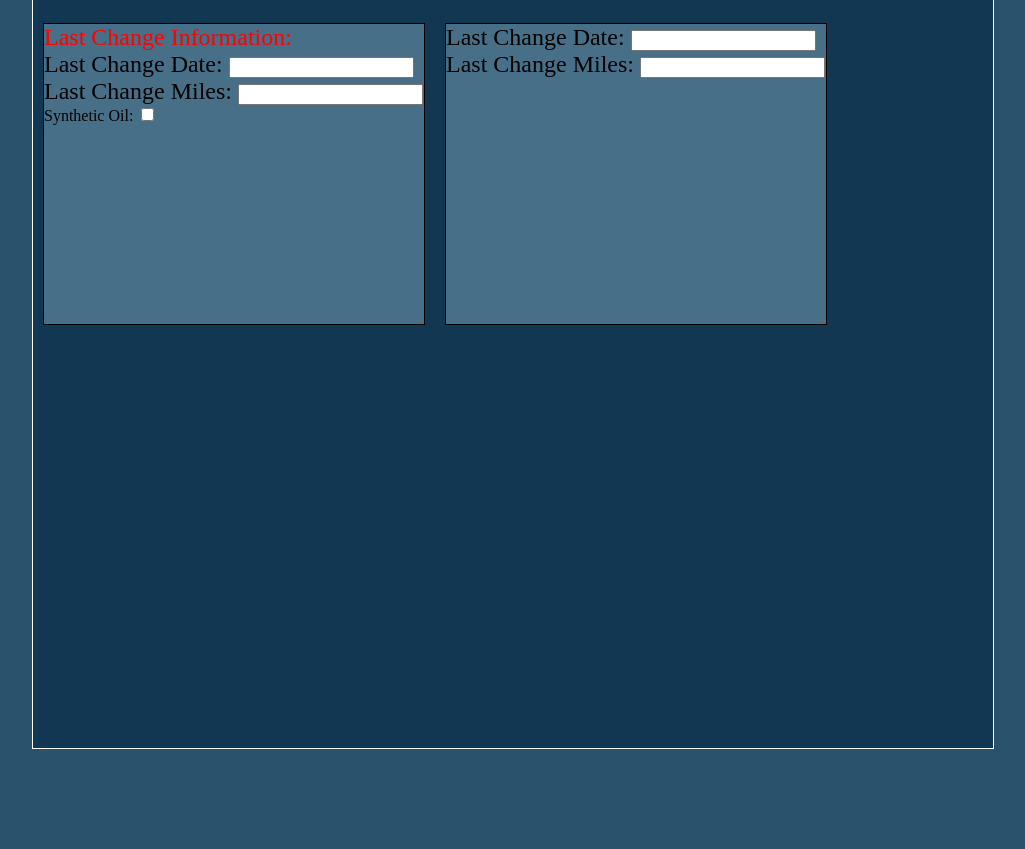
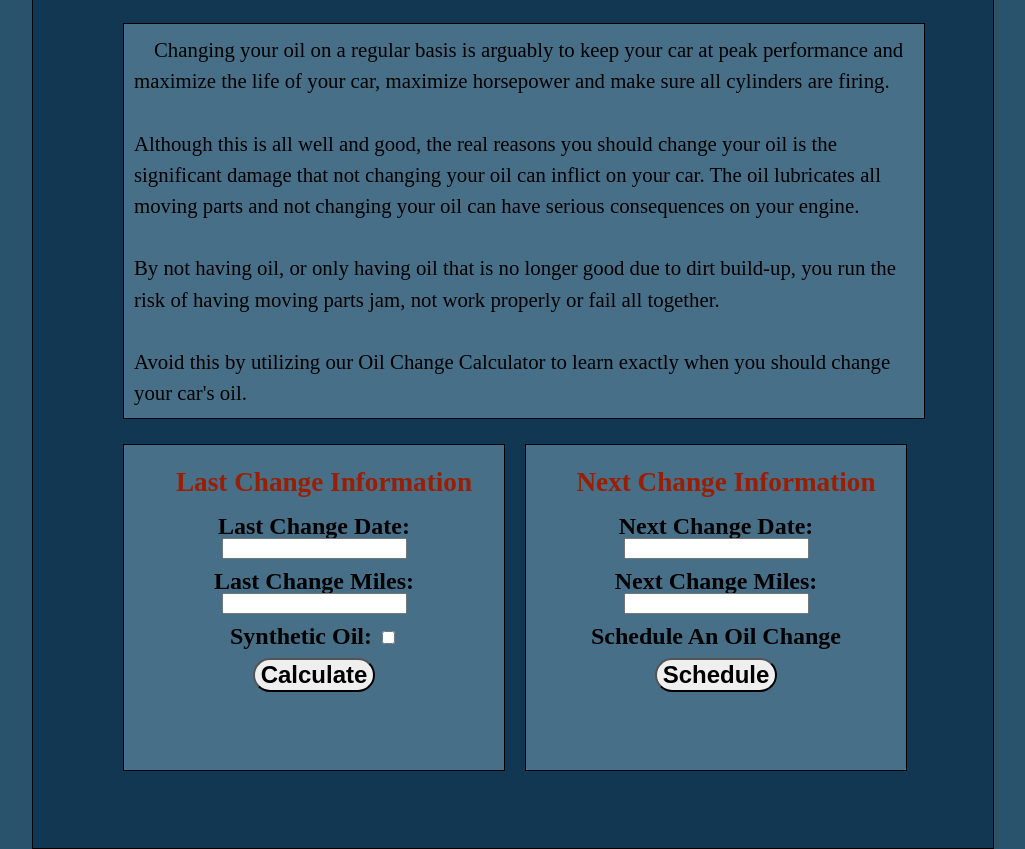
Before and after one commit to cwnidog/Arctic-Seal-Oil, a plain HTML site: page index.html in a window 1280 px wide. Shown: the part 208-1057 px from the top of the page, without its empty margins (127-1152 px from the left). Before the commit the page ends 957 px from the top, so only its background shows below. Drawn offline with Linux system fonts and the light colour scheme.

Commit message:
add text and styling changes to index.html and module.css

```diff
--- a/index.html
+++ b/index.html
@@ -19,17 +19,34 @@
     </header>
 
     <main class="container_12 content">
-      <form action="index.html" class="grid_5 content__calculator" id="calculator-input" method="get">
+
+        <p class="grid_10 push_1 content__text">Changing your oil on a regular basis is arguably to keep your car at peak performance and maximize the life of your car, maximize horsepower and make sure all cylinders are firing.
+
+        Although this is all well and good, the real reasons you should change your oil is the significant damage that not changing your oil can inflict on your car. The oil lubricates all moving parts and not changing your oil can have serious consequences on your engine.
+
+        By not having oil, or only having oil that is no longer good due to dirt build-up, you run the risk of having moving parts jam, not work properly or fail all together.
+
+        Avoid this by utilizing our Oil Change Calculator to learn exactly when you should change your car's oil.
+      </p>
+
+      <form action="index.html" class="grid_5 push_1 content__calculator" id="calculator-input" method="get">
         <fieldset>
-          <legend class="calculator__input--legend">Last Change Information: </legend>
-          <p class="content__calculator--text">Last Change Date: <input type="text" id ="last-change-date"></p>
-          <p class="content__calculator--text">Last Change Miles: <input type="text" id ="last-change-miles"></p>
-          <p class="content__calculator--synth">Synthetic Oil: <input type="checkbox" id ="last-change-synth"></p>
+          <legend class="content__calculator__legend">Last Change Information</legend>
+          <p class="content__calculator__text">Last Change Date: <input type="text" id ="last-change-date"></p>
+          <p class="content__calculator__text">Last Change Miles: <input type="text" id ="last-change-miles"></p>
+          <p class="content__calculator__text">Synthetic Oil: <input type="checkbox" id ="last-change-synth"></p>
+          <button type="button" id="calculate" class="content__calculator__button">Calculate</button>
         </fieldset>
       </form>
-      <form action="index.html" class="grid_5 content__calculator" id="calculator-output" method="post">
-        <p class="content__calculator--text">Last Change Date: <input type="text" id ="last-change-date"></p>
-        <p class="content__calculator--text">Last Change Miles: <input type="text" id ="last-change-miles"></p>
+      <form action="index.html" class="grid_5 push_1 content__calculator" id="calculator-output" method="post">
+        <fieldset>
+          <legend class="content__calculator__legend">Next Change Information
+          </legend>
+          <p class="content__calculator__text">Next Change Date: <input type="text" id ="last-change-date"></p>
+          <p class="content__calculator__text">Next Change Miles: <input type="text"  id ="last-change-miles"></p>
+          <p class="content__calculator__text">Schedule An Oil Change</p>
+          <button type="button" id="schedule" class="content__calculator__button">Schedule</button>
+        </fieldset>
       </form>
 
     </main>
--- a/styles/module.css
+++ b/styles/module.css
@@ -4,7 +4,7 @@ body {
 
 .banner__container {
   background-color: #486F88;
-  border: 1px solid #ffffff;
+  border: 1px solid #000000;
   border-bottom: 0px;
   border-radius: 0px;
   text-align: center;
@@ -40,28 +40,49 @@ body {
 }
 
 .content {
-  height: 750px;
+  height: 850px;
   background-color: #123752;
-  border: 1px solid #ffffff;
+  border: 1px solid #000000;
   border-radius: 0px;
-  font-size: 1em;
   font-color: #000000;
+}
 
+.content__text {
+  background-color: #486F88;
+  border: 1px solid #000000;
+  font-size: 1.3em;
+  line-height: 150%;
+  margin-top: 25px;
+  padding: 10px;
+  text-indent: 20px;
+  white-space: pre-line;
 }
 
 .content__calculator {
   background-color: #486F88;
   border: 1px solid #000000;
   height: 300px;
+  line-height: 150%;
   margin-top: 25px;
+  padding-top: 25px;
+  text-align: center;
 }
 
-.calculator__input--legend {
-  color: #ff0000;
-  font-size: 1.5em;
+.content__calculator__legend {
+  color: #991F00;
+  font-size: 1.7em;
+  font-weight: bolder;
+  margin: 10px;
 }
 
-.content__calculator--text {
-  color: #000000;
+.content__calculator__text {
   font-size: 1.5em;
+  font-weight: bold;
+  margin: 10px;
 }
+
+.content__calculator__button {
+  font-size: 1.5em;
+  font-weight: bold;
+  border-radius: 20px;
+}
```
